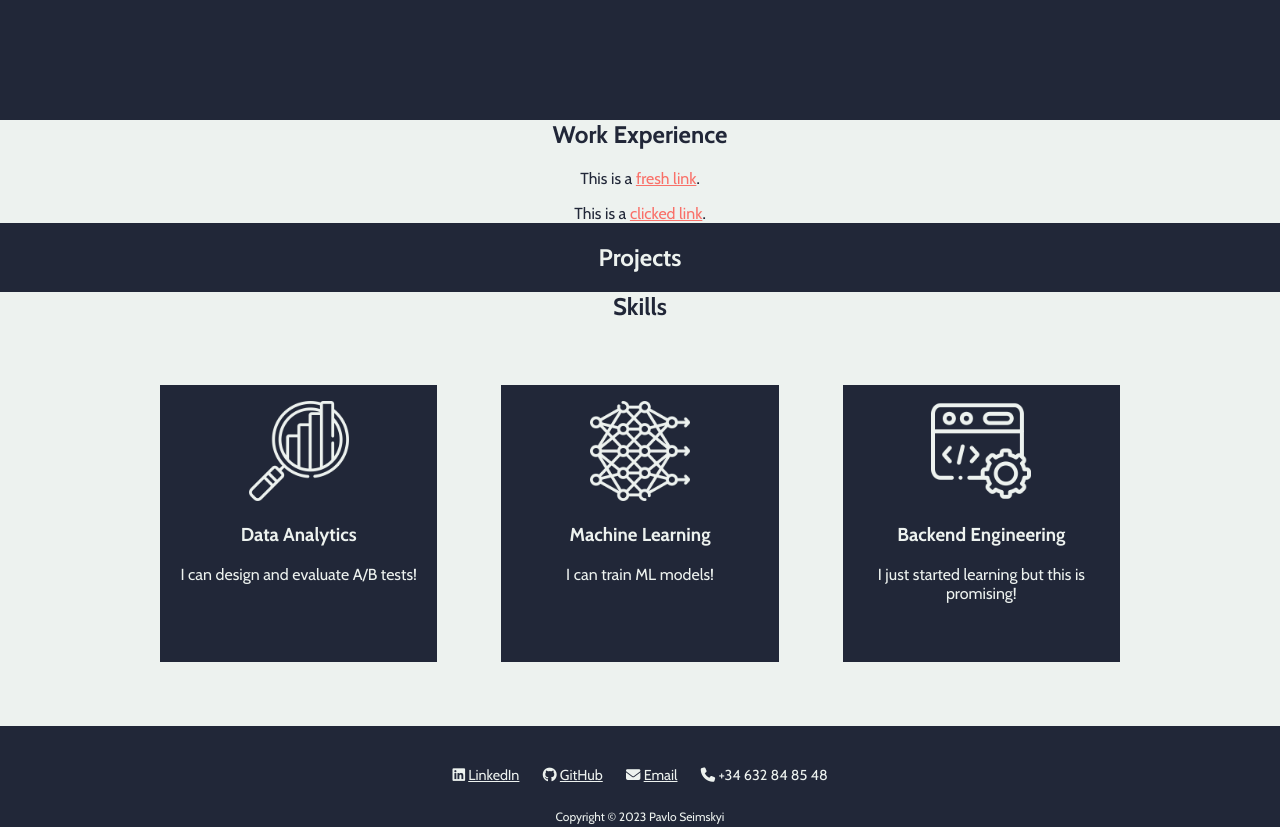
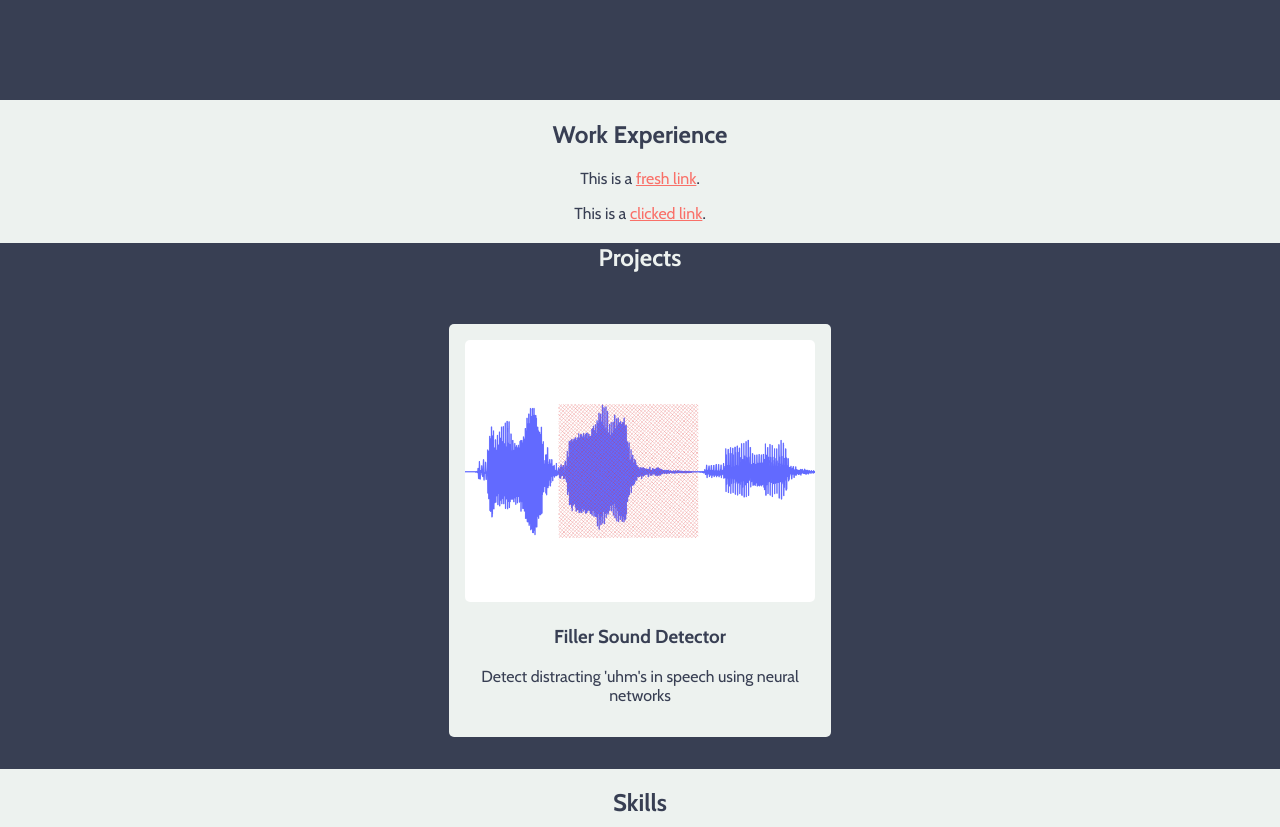
Before and after one commit to pavlo-seimskyi/pavlo-seimskyi.github.io, a website: page index.html in a window 1280 px wide. Shown: the part 700-1527 px from the top of the page. Drawn offline with nearby package versions, Linux system fonts and the light colour scheme.

Commit message:
feat: add filler sound project (#9)

```diff
--- a/index.html
+++ b/index.html
@@ -18,17 +18,17 @@
             </p>
             <ul class="menu">
                 <li>
-                    <a href='#work-experience'>Experience</a>
+                    <a href='./index.html#work-experience'>Experience</a>
                 </li>
                 <li>
-                    <a href='#projects'>Projects</a>
+                    <a href='./index.html#projects'>Projects</a>
                 </li>
                 <li>
-                    <a href='#skills'>Skills</a>
+                    <a href='./index.html#skills'>Skills</a>
                 </li>
             </ul>
         </header>
-        <main class="bg-dark">
+        <main>
             <!-- intro-banner -->
             <section class="intro-banner bg-dark">
                 <img src="./resources/gif/code.gif" width="150px" height="150px" loop="infinite">
@@ -44,6 +44,16 @@
             <!-- projects -->
             <section class="projects bg-dark" id="projects">
                 <h2>Projects</h2>
+                <div class="container">
+                    <div class="box bg-light">
+                        <a href="./pages/projects/filler-sound-detector.html">
+                            <img src="./resources/img/projects/filler-sound-detector/logo.png"/>
+                            <h3>Filler Sound Detector</h3>
+                            <p>Detect distracting 'uhm's in speech using neural networks</p>
+                        </a>
+                    </div>
+                </div>
+                <!-- <i class="fa-solid fa-microphone-lines bg-light"></i> -->
             </section>
             <!-- skills -->
             <section class="skills bg-light" id="skills">
--- a/resources/css/index.css
+++ b/resources/css/index.css
@@ -16,8 +16,8 @@ html {
 body {
     font-family: 'Cabin', sans-serif;
     text-align: center;
+    color: #383F53;
     background-color: #EDF2EF;
-    color: #333333;
     margin: 0;
     overflow: scroll;
 }
@@ -38,13 +38,13 @@ a:visited {
 
 /* Background styles */
 .bg-dark {
-    background-color: #212738;
+    background-color: #383F53;
     color: #EDF2EF;
 }
 
 .bg-light {
     background-color: #EDF2EF;
-    color: #212738;
+    color: #383F53;
 }
 
 /* Containers and boxes */
@@ -57,6 +57,8 @@ a:visited {
 .box {
     margin: 2rem;
     padding: 1rem;
+    border-radius: 5px;
+    aspect-ratio: 1 / 1;
 }
 
 /* Header */
@@ -133,7 +135,31 @@ h1 {
 
 
 /* Projects */
+/* .projects .container {} */
 
+.projects .box {
+    flex: 1 0 250px;
+    max-width: 350px;
+    transition: transform 0.3s ease, box-shadow 0.3s ease;
+}
+
+.projects .box a {
+    text-decoration: none;
+    color: inherit;
+}
+
+.projects .box:hover {
+    transform: translateY(-5px); /* Lift the box upward slightly on hover */
+    box-shadow: 0px 5px 10px rgba(0, 0, 0, 0.1); /* Display a slight shadow on hover */
+  }
+
+.projects .box img {
+    width: 100%;
+    height: 75%;
+    background-color: white;
+    object-fit: contain;
+    border-radius: 5px;
+}
 
 /* Skills */
 .skills .container {
@@ -141,7 +167,6 @@ h1 {
 }
 
 .skills .box {
-    aspect-ratio: 1 / 1;
     flex: 1 0 200px;
     max-width: 250px;
     max-height: 250px;
```
Also changed, not shown: resources/img/projects/filler-sound-detector/logo.png (added), 1 other file.
